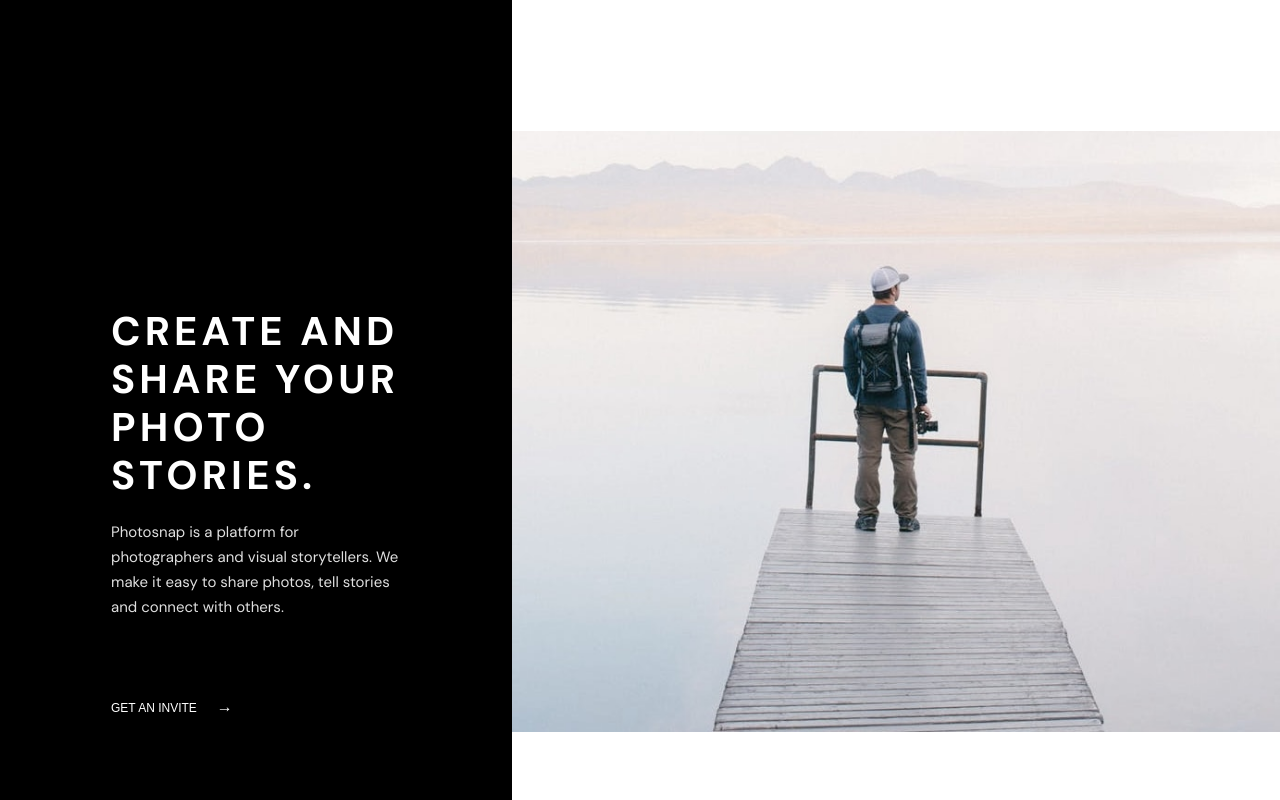
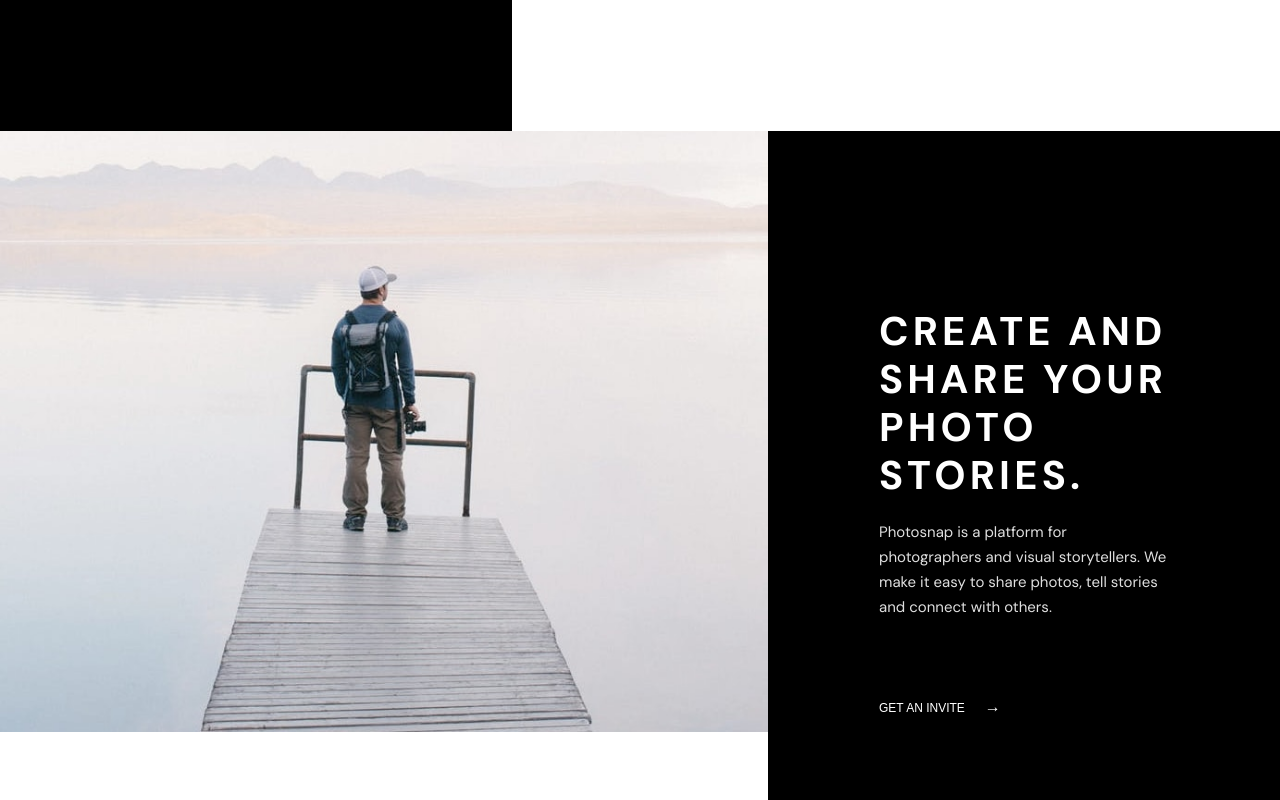
Before and after one commit to BuraYu/photosnap, a React (Create React App) app: page / in a window 1280 px wide. Shown: the part 680-1480 px from the top of the page. Built offline with nearby package versions, Linux system fonts and the light colour scheme.

Commit message:
add Section conditionals

```diff
--- a/src/Pages/Home.js
+++ b/src/Pages/Home.js
@@ -8,9 +8,9 @@ const Home = () => {
   return (
     <>
       <Navbar />
-      <Section />
-      <Section />
-      <Section />
+      <Section layout={"1"} />
+      <Section layout={"2"} />
+      <Section layout={"1"} />
       <Story />
       <Info />
       <Footer />
--- a/src/components/Section.js
+++ b/src/components/Section.js
@@ -3,11 +3,21 @@ import designedForEveryone from "../assets/home/desktop/designed-for-everyone.jp
 import SectionImage from "./SectionImage";
 import SectionDescription from "./SectionDescription";
 
-const Section = () => {
+const Section = ({ layout }) => {
+  console.log(layout);
   return (
     <section className="section__container">
-      <SectionDescription />
-      <SectionImage />
+      {layout === "1" ? (
+        <>
+          <SectionDescription />
+          <SectionImage />
+        </>
+      ) : (
+        <>
+          <SectionImage />
+          <SectionDescription />
+        </>
+      )}
     </section>
   );
 };
```
